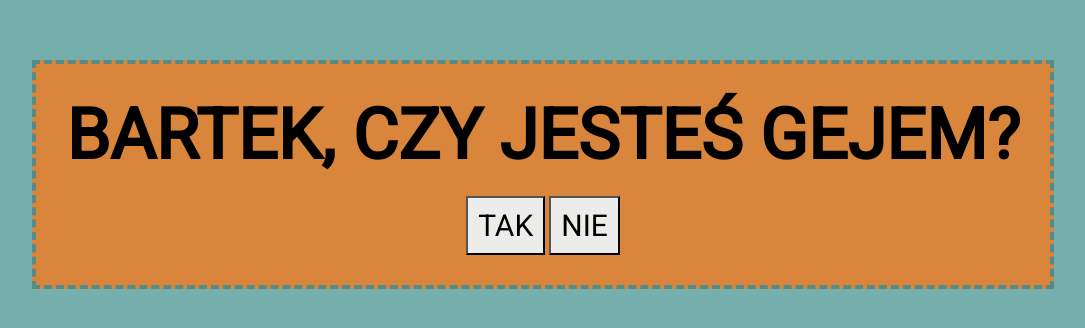
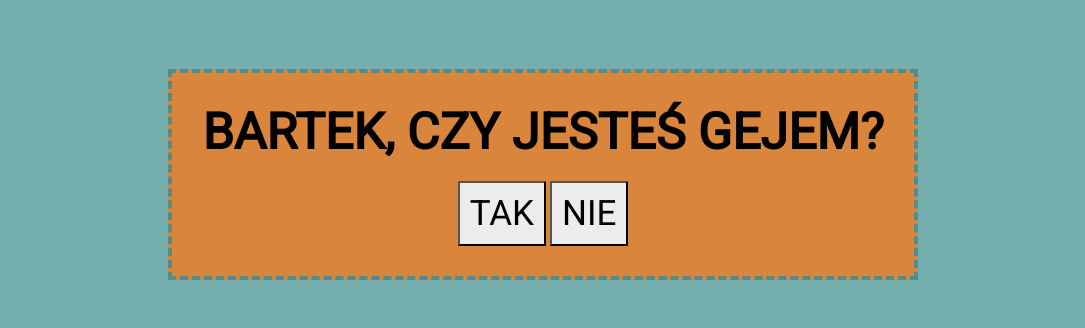
Before and after one commit to classact1/areyou, a plain HTML site: page index.html in a window 1280 px wide. Shown: the part 226-554 px from the top of the page, without its empty margins (97-1182 px from the left). Drawn offline with Linux system fonts and the light colour scheme.

Commit message:
Update styles.css

```diff
--- a/styles.css
+++ b/styles.css
@@ -14,7 +14,7 @@ body {
 
 h1 {
    text-transform: uppercase;
-   font-size: 70px;
+   font-size: 50px;
    margin-bottom: 20px;
 }
 
@@ -27,7 +27,7 @@ h1 {
 }
 
 .answer {
-   font-size: 30px;
+   font-size: 35px;
    background: #ECECEA;
    outline: none;
    padding: 10px;
```
